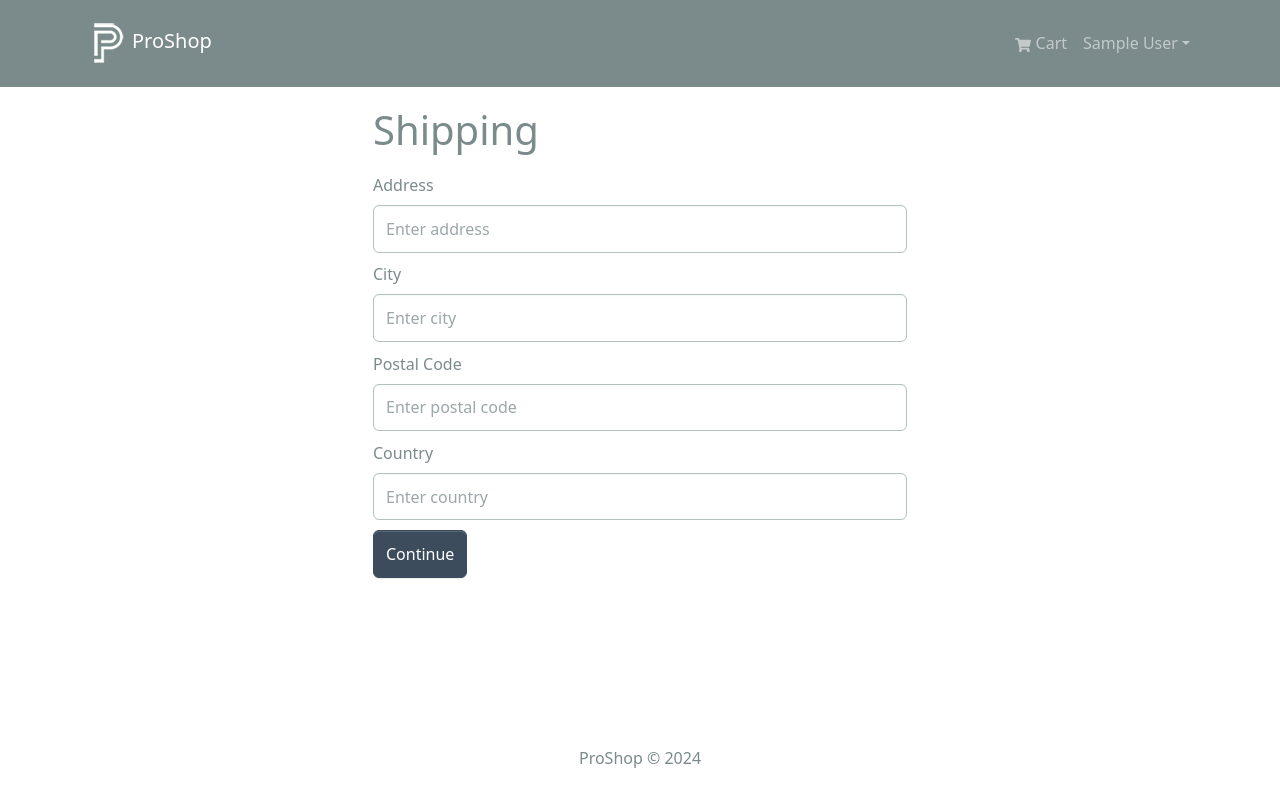
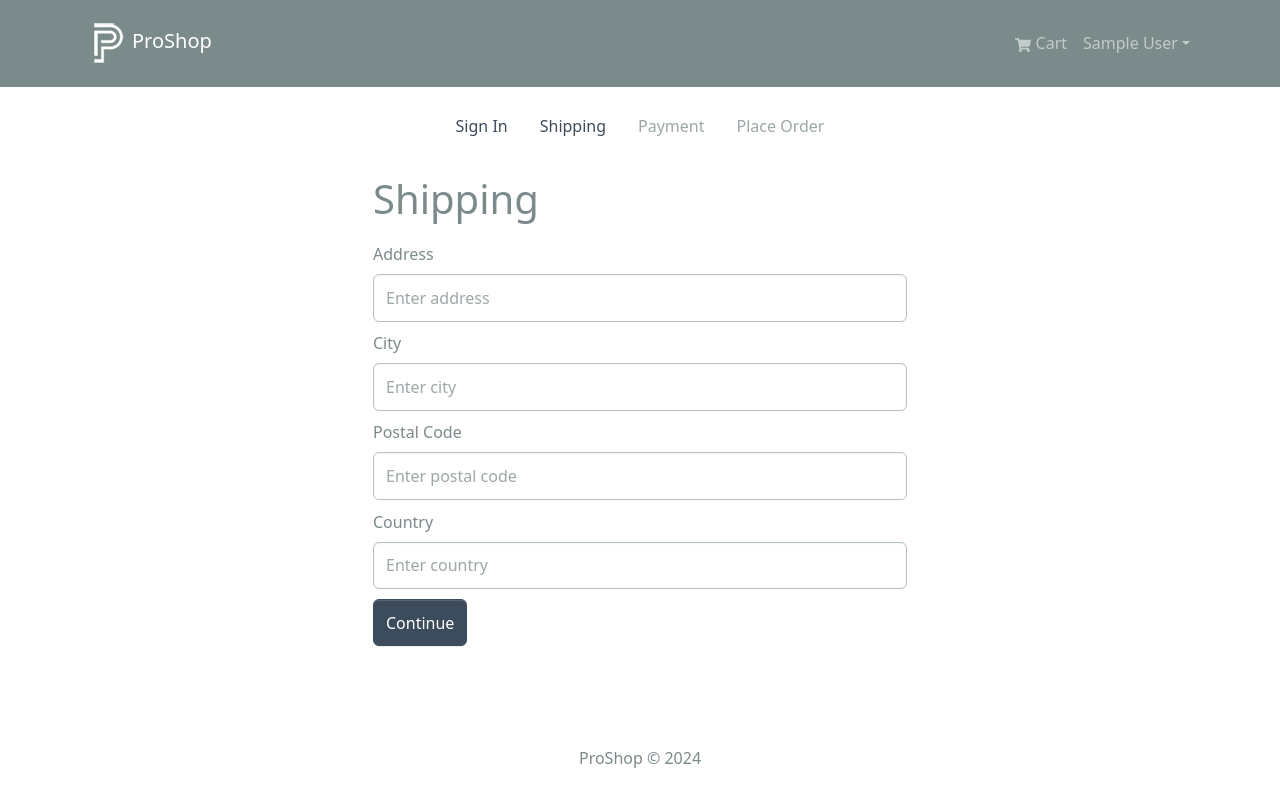
Before and after one commit to Shksantosh/ProShop, a React (Create React App) app in the folder frontend/: page /shipping in a window 1280 px wide. Shown: the top 802 px of the page. Built offline with nearby package versions, Linux system fonts and the light colour scheme; sample sign-in values are in the browser's storage.

Commit message:
Checkout Steps Component

```diff
--- /dev/null
+++ b/frontend/src/components/CheckoutSteps.jsx
@@ -0,0 +1,51 @@
+import { Nav } from 'react-bootstrap';
+import { LinkContainer } from 'react-router-bootstrap';
+
+const CheckoutSteps = ({ step1, step2, step3, step4 }) => {
+
+    return (
+        <Nav className='justify-content-center mb-4'>
+            <Nav.Item>
+                {step1 ? (
+                    <LinkContainer to='/login'>
+                        <Nav.Link>Sign In</Nav.Link>
+                    </LinkContainer>
+                ) : (
+                    <Nav.Link disabled>Sign In</Nav.Link>
+                )}
+            </Nav.Item>
+
+            <Nav.Item>
+                {step2 ? (
+                    <LinkContainer to='/shipping'>
+                        <Nav.Link>Shipping</Nav.Link>
+                    </LinkContainer>
+                ) : (
+                    <Nav.Link disabled>Shipping</Nav.Link>
+                )}
+            </Nav.Item>
+
+            <Nav.Item>
+                {step3 ? (
+                    <LinkContainer to='/payment'>
+                        <Nav.Link>Payment</Nav.Link>
+                    </LinkContainer>
+                ) : (
+                    <Nav.Link disabled>Payment</Nav.Link>
+                )}
+            </Nav.Item>
+
+            <Nav.Item>
+                {step4 ? (
+                    <LinkContainer to='/placeorder'>
+                        <Nav.Link>Place Order</Nav.Link>
+                    </LinkContainer>
+                ) : (
+                    <Nav.Link disabled>Place Order</Nav.Link>
+                )}
+            </Nav.Item>
+        </Nav>
+    )
+}
+
+export default CheckoutSteps;
--- a/frontend/src/screens/ShippingScreen.jsx
+++ b/frontend/src/screens/ShippingScreen.jsx
@@ -3,6 +3,7 @@ import { Form, Button } from 'react-bootstrap';
 import { useDispatch, useSelector } from 'react-redux';
 import { useNavigate } from 'react-router-dom';
 import FormContainer from '../components/FormContainer';
+import CheckoutSteps from '../components/CheckoutSteps';
 import { saveShippingAddress } from '../slices/cartSlice';
 
 const ShippingScreen = () => {
@@ -27,6 +28,7 @@ const ShippingScreen = () => {
 
     return (
         <FormContainer>
+            <CheckoutSteps step1 step2 />
             <h1>Shipping</h1>
             <Form onSubmit={submitHandler}>
                 <Form.Group className='my-2' controlId='address'>
```
